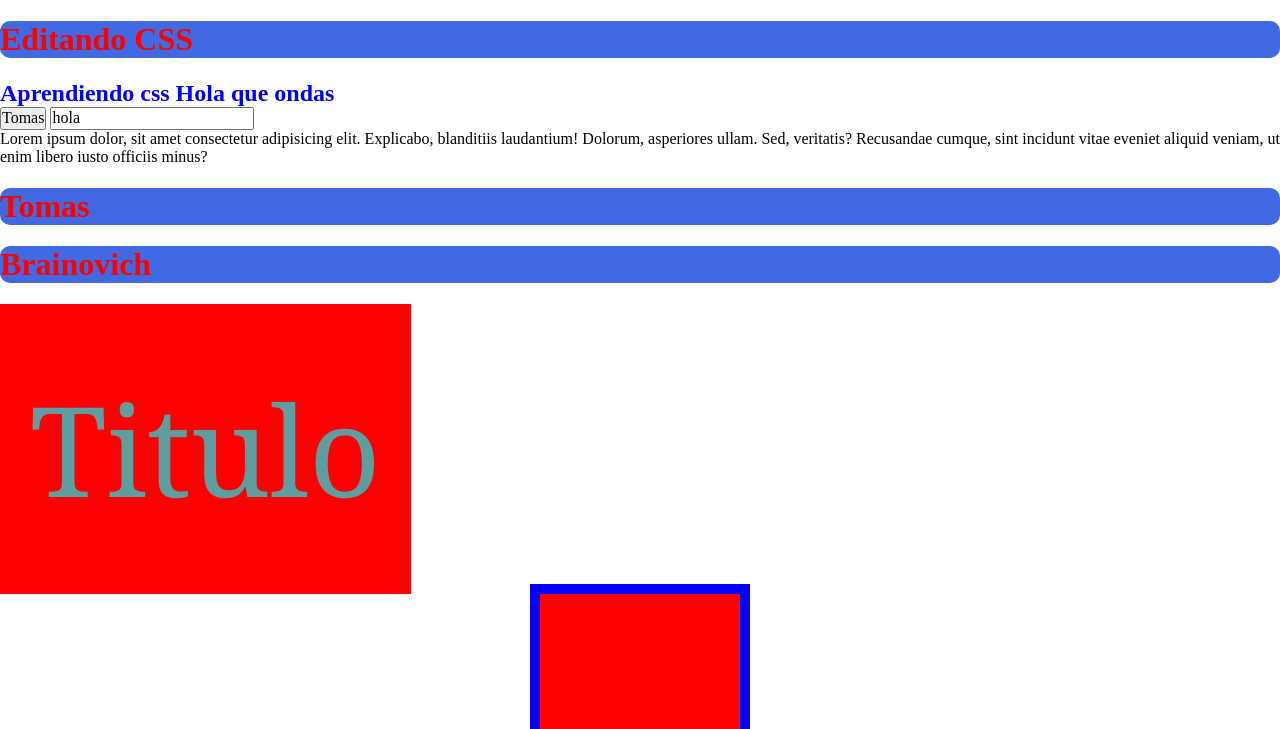
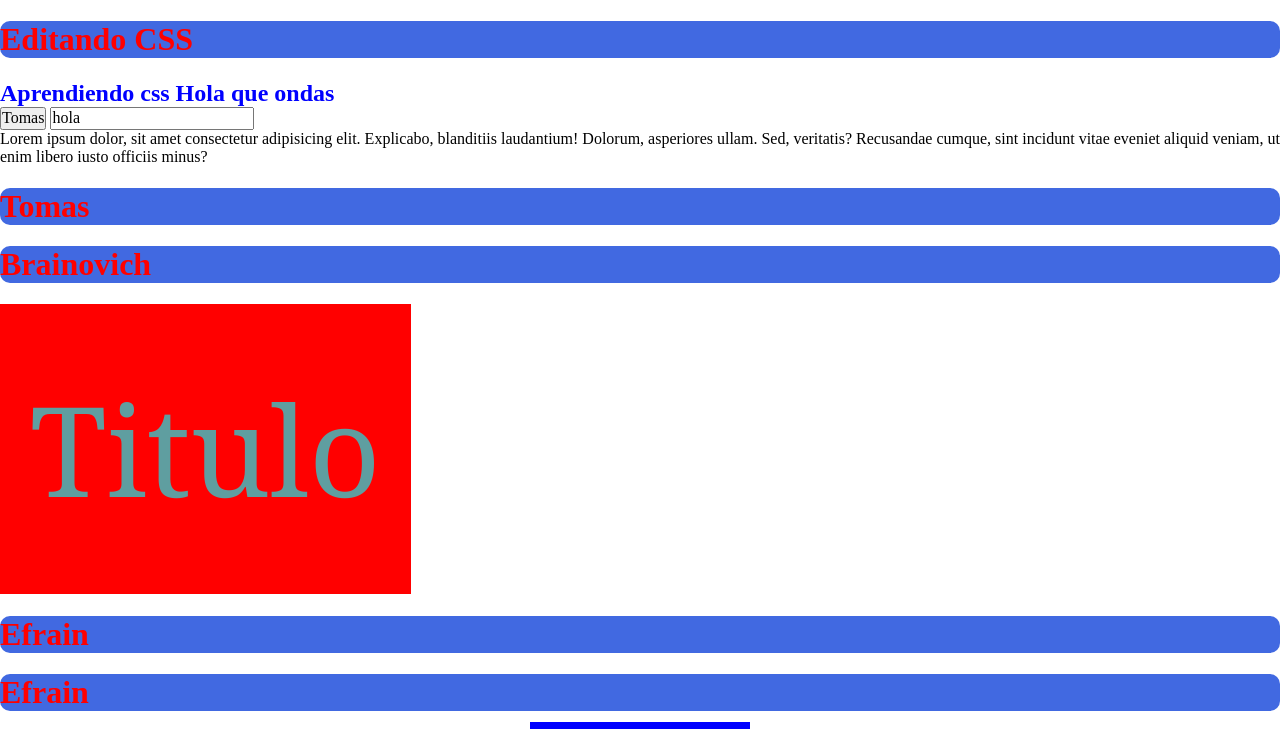
Before and after one commit to tomasbraino/Practica, a plain HTML site: page index.html in a window 1280 px wide. Shown: the top 729 px of the page. Drawn offline with nearby package versions, Linux system fonts and the light colour scheme.

Commit message:
agrego 2 h1

```diff
--- a/index.html
+++ b/index.html
@@ -35,7 +35,12 @@
 <div class="contact-form">
         <h2 class="contact-form__h2">Titulo</h2>
 </div>
-
+<h1>
+    Efrain
+</h1>
+<h1>
+    Efrain
+</h1>
 
 
 <div class="caja1"></div>
```
